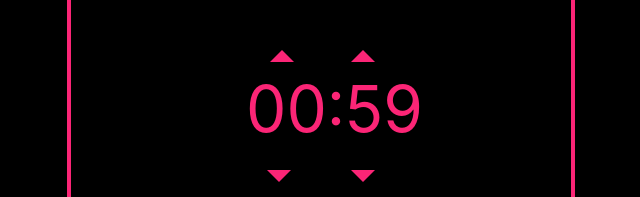
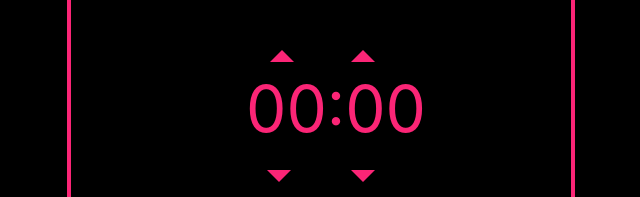
Before and after one commit to AdamC7313/clock_app, a React (Create React App) app: page /timer in a window 1280 px wide. Shown: the part 234-431 px from the top of the page, without its empty margins (323-963 px from the left). Built offline with nearby package versions, Linux system fonts and the light colour scheme.

Commit message:
change state to 0

```diff
--- a/src/Components/Timer/Timer.js
+++ b/src/Components/Timer/Timer.js
@@ -3,7 +3,7 @@ import { useState, useEffect } from 'react';
 import { GoTriangleUp, GoTriangleDown } from 'react-icons/go';
 
 export default function Timer() {
-    let [countdown, setCountdown] = useState(59000)
+    let [countdown, setCountdown] = useState(0)
     let [timerOn, setTimerOn] = useState(false)
     let [arrows, setArrows] = useState([
         <GoTriangleUp key='1' className='minute-up' onClick={() => setCountdown(prevCount => prevCount + 60000)} />,
```
